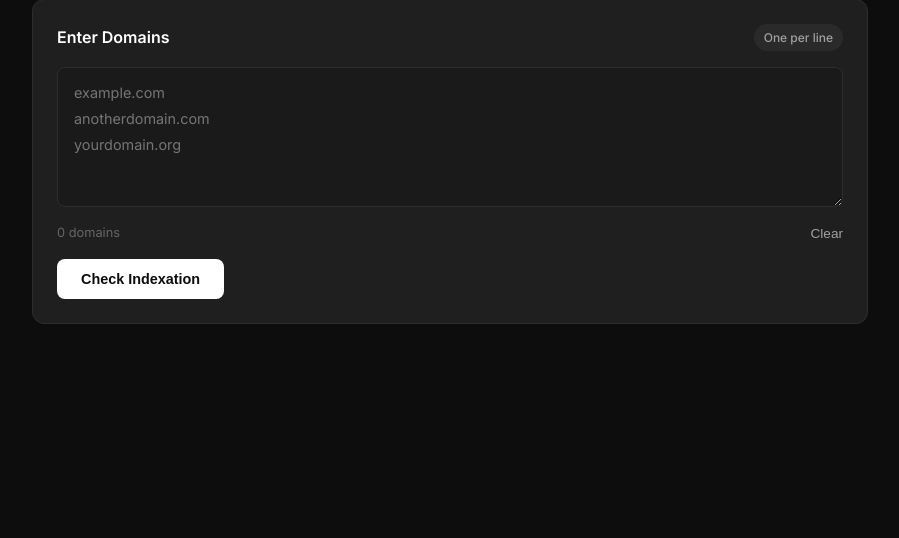
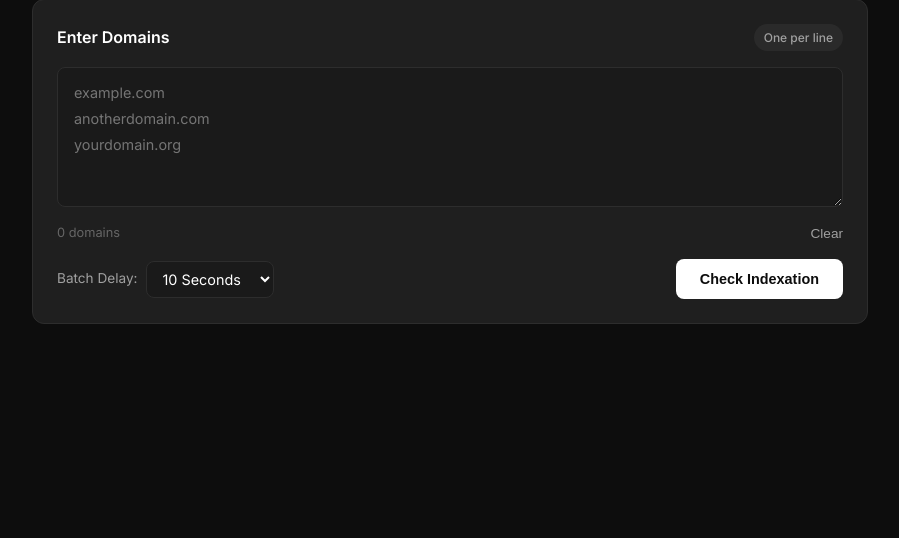
Before and after one commit to harshabiyyapu-web/domain-index-checker, a Flask app: page / in a window 1280 px wide. Shown: the part 136-674 px from the top of the page, without its empty margins (190-1089 px from the left). Run offline with Flask 2, Linux system fonts and the light colour scheme.

Commit message:
Implement 5-per-X-seconds rate limiting

```diff
--- a/app.py
+++ b/app.py
@@ -154,9 +154,9 @@ def check_domain_index(domain):
     except Exception as e:
         return (domain, None, 0, str(e))
 
-def process_domains(domains, max_workers=5):
+def process_domains(domains, batch_delay=10):
     """
-    Process multiple domains concurrently
+    Process multiple domains concurrently in batches of 5
     """
     global current_progress
 
@@ -170,39 +170,47 @@ def process_domains(domains, max_workers=5):
         current_progress['in_progress'] = True
 
     results = []
+    chunk_size = 5
 
-    with ThreadPoolExecutor(max_workers=max_workers) as executor:
-        # Submit all tasks
-        future_to_domain = {executor.submit(check_domain_index, domain): domain for domain in domains}
+    for i in range(0, len(domains), chunk_size):
+        chunk = domains[i:i + chunk_size]
+        start_time = time.time()
 
-        for future in as_completed(future_to_domain):
-            result = future.result()
+        with ThreadPoolExecutor(max_workers=chunk_size) as executor:
+            future_to_domain = {executor.submit(check_domain_index, domain): domain for domain in chunk}
 
-            if result is None:
-                continue
+            for future in as_completed(future_to_domain):
+                result = future.result()
 
-            domain, is_indexed, count, error = result
+                if result is None:
+                    continue
 
-            with progress_lock:
-                current_progress['completed'] += 1
+                domain, is_indexed, count, error = result
 
-                if error:
-                    current_progress['errors'].append({
-                        'domain': domain,
-                        'error': error
-                    })
-                elif is_indexed:
-                    current_progress['indexed'].append({
-                        'domain': domain,
-                        'count': count
-                    })
-                else:
-                    current_progress['not_indexed'].append(domain)
+                with progress_lock:
+                    current_progress['completed'] += 1
 
-            results.append(result)
+                    if error:
+                        current_progress['errors'].append({
+                            'domain': domain,
+                            'error': error
+                        })
+                    elif is_indexed:
+                        current_progress['indexed'].append({
+                            'domain': domain,
+                            'count': count
+                        })
+                    else:
+                        current_progress['not_indexed'].append(domain)
 
-            # Small delay to avoid rate limiting
-            time.sleep(0.2)
+                results.append(result)
+
+        # Determine how long to wait before processing the next chunk
+        if i + chunk_size < len(domains):
+            elapsed = time.time() - start_time
+            sleep_time = max(0, batch_delay - elapsed)
+            if sleep_time > 0:
+                time.sleep(sleep_time)
 
     with progress_lock:
         current_progress['in_progress'] = False
@@ -270,7 +278,7 @@ def check_domains():
 
     data = request.json
     domains_text = data.get('domains', '')
-    max_workers = data.get('max_workers', 5)
+    batch_delay = data.get('delay', 10)
 
     # Parse domains from text
     domains = [d.strip() for d in domains_text.strip().split('\n') if d.strip()]
@@ -279,7 +287,7 @@ def check_domains():
         return jsonify({'error': 'No domains provided'}), 400
 
     # Start processing in background thread
-    thread = threading.Thread(target=process_domains, args=(domains, max_workers))
+    thread = threading.Thread(target=process_domains, args=(domains, batch_delay))
     thread.start()
 
     return jsonify({
--- a/static/script.js
+++ b/static/script.js
@@ -21,6 +21,7 @@ document.addEventListener('DOMContentLoaded', () => {
     const domainCount = document.getElementById('domain-count');
     const clearBtn = document.getElementById('clear-btn');
     const checkBtn = document.getElementById('check-btn');
+    const delaySelect = document.getElementById('delay');
 
 
     const progressSection = document.getElementById('progress-section');
@@ -143,7 +144,7 @@ document.addEventListener('DOMContentLoaded', () => {
             const res = await fetch('/check', {
                 method: 'POST',
                 headers: { 'Content-Type': 'application/json' },
-                body: JSON.stringify({ domains: text, max_workers: 5 })
+                body: JSON.stringify({ domains: text, delay: parseInt(delaySelect.value) })
             });
 
             if (!res.ok) {
--- a/templates/index.html
+++ b/templates/index.html
@@ -62,7 +62,14 @@
                 </div>
 
                 <div class="action-bar">
-
+                    <div class="settings">
+                        <label for="delay">Batch Delay:</label>
+                        <select id="delay">
+                            <option value="10">10 Seconds</option>
+                            <option value="20">20 Seconds</option>
+                            <option value="30">30 Seconds</option>
+                        </select>
+                    </div>
                     <button class="btn-primary" id="check-btn">
                         Check Indexation
                     </button>
```
